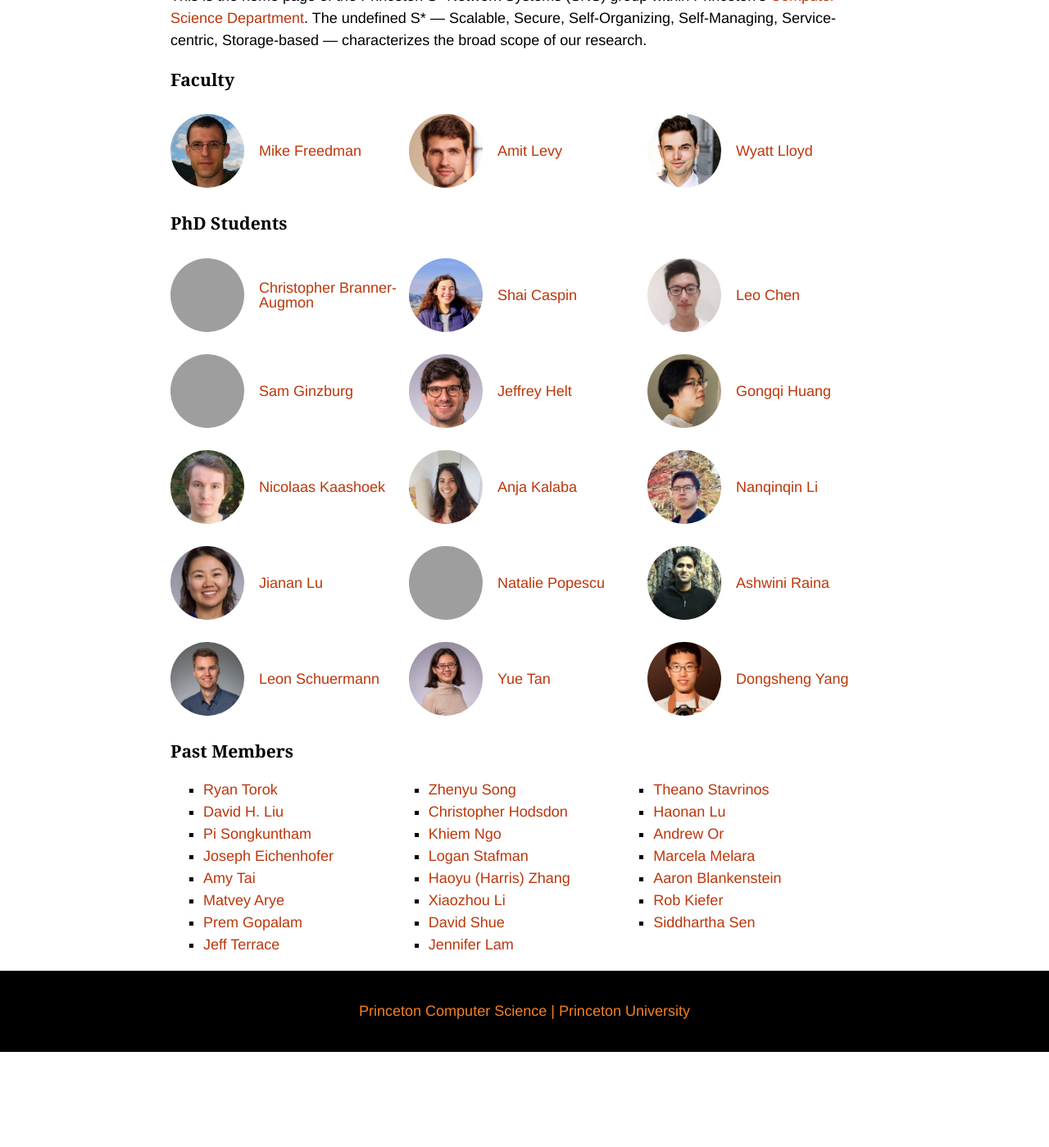
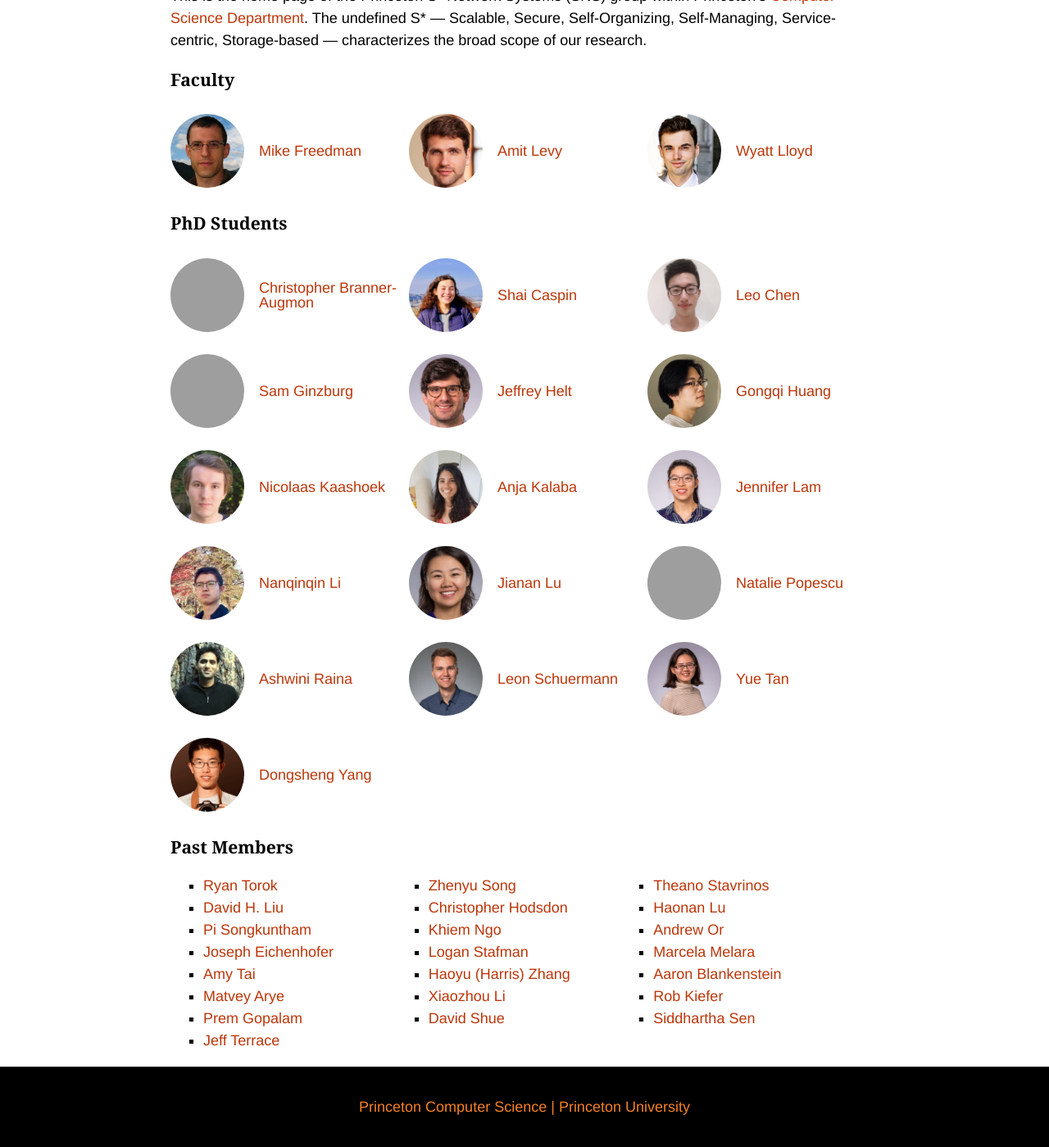
Before and after one commit to princeton-sns/www, a Jekyll site: the page built from home.md, in a window 1280 px wide and 1400 px high, scrolled down 394 px, cut to the strip 0-1399 px from the top of the window. Shown: the whole strip at 82% size. Built offline with Jekyll 4.4.1, drawn with Linux system fonts in a browser that asks for light colours; some web fonts are replaced; before the commit the page ends 1677 px from its top, so only the background shows below that; part of the change alters nothing that is shown; grey boxes are pictures that could not be loaded.

Commit message:
Revert "Jeff graduated (#29)"
This reverts commit 4e215589b86873c392cfa7fbde211191fe409fc1.

```diff
--- a/_data/people.yml
+++ b/_data/people.yml
@@ -133,10 +133,9 @@
     last_name: Lam
     nick: jl87
     type: phd
-    active: false
+    active: true
     url: http://www.cs.princeton.edu/~jl87/
     picture: /assets/img/people/jennifer.jpeg
-    now: Databricks
 
   - first_name: Joseph
     last_name: Eichenhofer
```
